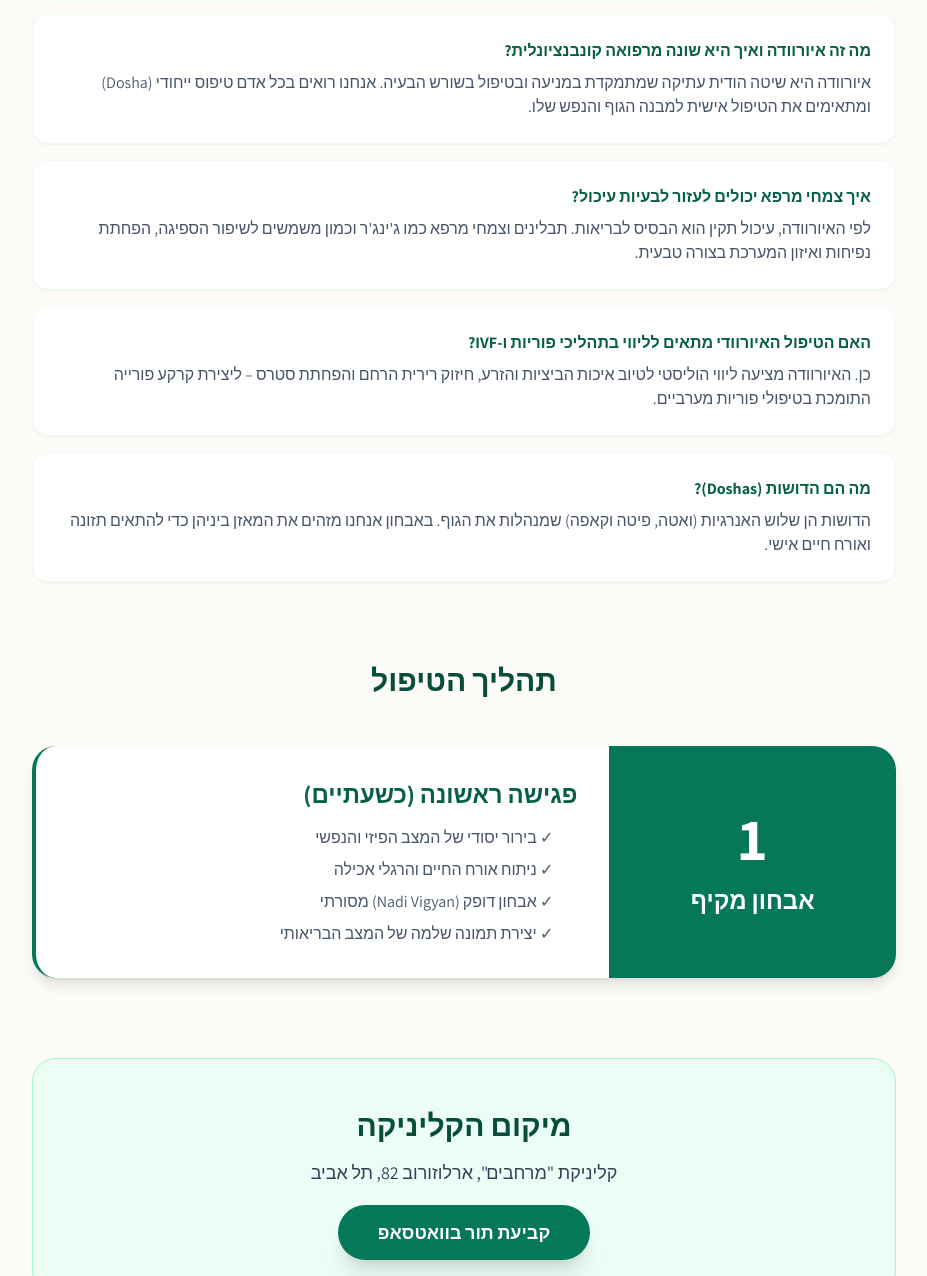
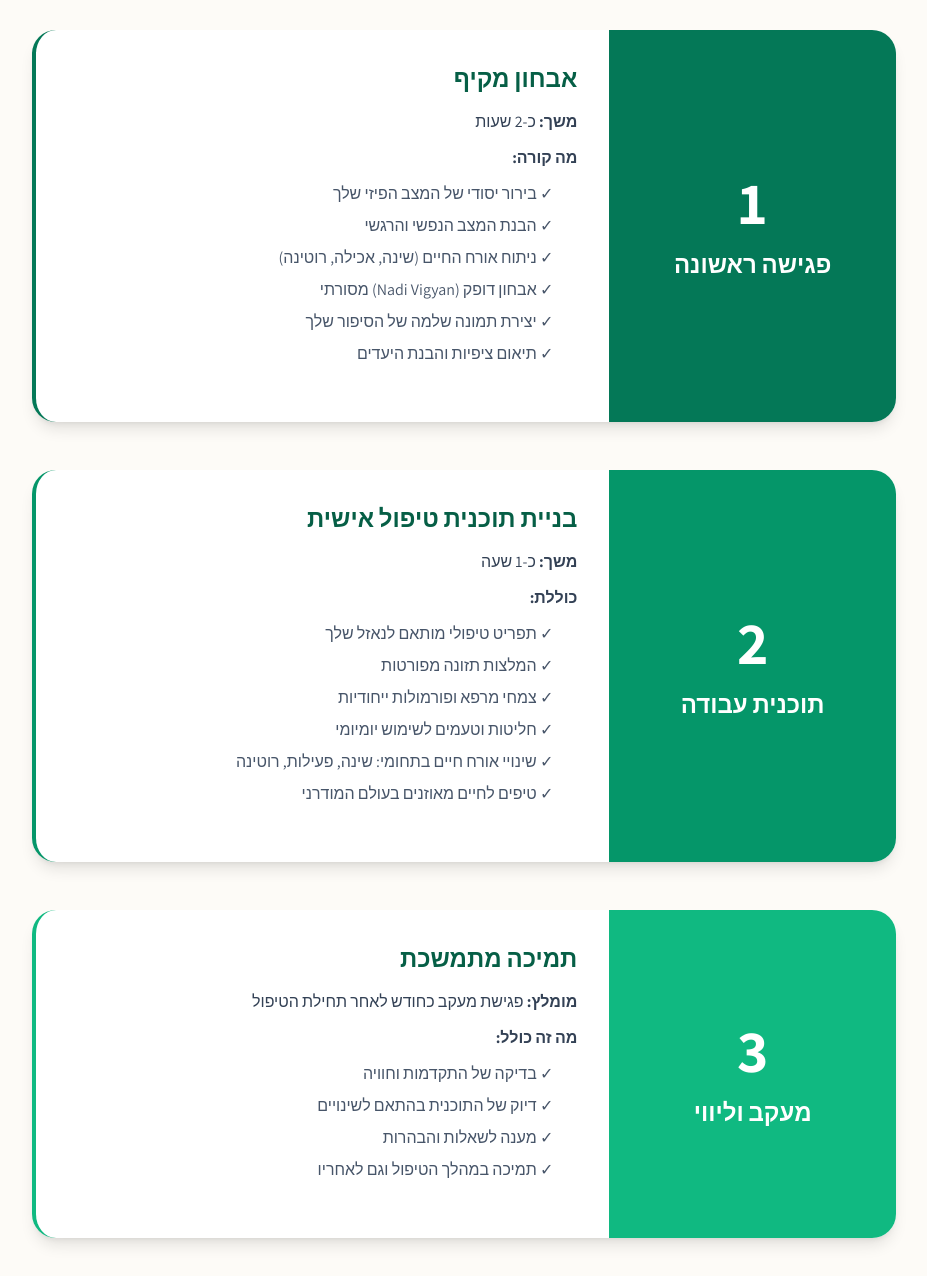
Before and after one commit to SarielGil/inbal-vedica-landing, a plain HTML site: page clinic.html in a window 1280 px wide. Shown: the part 457-1733 px from the top of the page, without its empty margins (176-1103 px from the left). Drawn offline with nearby package versions, Linux system fonts and the light colour scheme.

Commit message:
Restore original treatment process content and move FAQ section to the end for better flow

```diff
--- a/clinic.html
+++ b/clinic.html
@@ -103,11 +103,103 @@
    <h1 class="text-5xl font-bold text-emerald-900 mb-6">קליניקת VEDICA</h1>
    <p class="text-2xl text-emerald-700 mb-4">טיפול איורוודה מותאם אישית בתל אביב</p>
    <p class="text-lg text-slate-600 leading-relaxed">
-    הטיפול בקליניקת VEDICA מתמקד במציאת המאזן הייחודי שלך. אנחנו לא מטפלים רק בסימפטום, אלא בונים תהליך הוליסטי שמשלב תזונה, צמחי מרפא ואורח חיים בריא המותאם למבנה הגוף שלך.
+    כל אדם הוא ייחודי. הטיפול בקליניקת VEDICA מתחיל מהנאזל שלך - לא מסימפטום כללי. אנחנו בונים יחד תוכנית שתתאים בדיוק לך.
    </p>
   </div>
 
-  <!-- FAQ Section (New for SEO/AI) -->
+  <!-- Treatment Process (Restored and Corrected) -->
+  <div class="mb-20">
+   <h2 class="text-3xl font-bold text-emerald-900 mb-12 text-center">תהליך הטיפול</h2>
+
+   <div class="space-y-12">
+    <!-- Phase 1 -->
+    <div class="bg-white rounded-3xl overflow-hidden shadow-lg border-l-4 border-emerald-700">
+     <div class="grid md:grid-cols-3">
+      <div class="bg-emerald-700 text-white p-8 flex flex-col items-center justify-center">
+       <div class="text-6xl font-bold mb-4">1</div>
+       <h3 class="text-2xl font-bold text-center">פגישה ראשונה</h3>
+      </div>
+      <div class="md:col-span-2 p-8">
+       <h4 class="text-2xl font-bold text-emerald-800 mb-4">אבחון מקיף</h4>
+       <div class="space-y-3 mb-6">
+        <p class="text-slate-700">
+         <strong>משך:</strong> כ-2 שעות
+        </p>
+        <p class="text-slate-700">
+         <strong>מה קורה:</strong>
+        </p>
+        <ul class="space-y-2 text-slate-600 mr-6">
+         <li>✓ בירור יסודי של המצב הפיזי שלך</li>
+         <li>✓ הבנת המצב הנפשי והרגשי</li>
+         <li>✓ ניתוח אורח החיים (שינה, אכילה, רוטינה)</li>
+         <li>✓ אבחון דופק (Nadi Vigyan) מסורתי</li>
+         <li>✓ יצירת תמונה שלמה של הסיפור שלך</li>
+         <li>✓ תיאום ציפיות והבנת היעדים</li>
+        </ul>
+       </div>
+      </div>
+     </div>
+    </div>
+
+    <!-- Phase 2 -->
+    <div class="bg-white rounded-3xl overflow-hidden shadow-lg border-l-4 border-emerald-600">
+     <div class="grid md:grid-cols-3">
+      <div class="bg-emerald-600 text-white p-8 flex flex-col items-center justify-center">
+       <div class="text-6xl font-bold mb-4">2</div>
+       <h3 class="text-2xl font-bold text-center">תוכנית עבודה</h3>
+      </div>
+      <div class="md:col-span-2 p-8">
+       <h4 class="text-2xl font-bold text-emerald-800 mb-4">בניית תוכנית טיפול אישית</h4>
+       <div class="space-y-3 mb-6">
+        <p class="text-slate-700">
+         <strong>משך:</strong> כ-1 שעה
+        </p>
+        <p class="text-slate-700">
+         <strong>כוללת:</strong>
+        </p>
+        <ul class="space-y-2 text-slate-600 mr-6">
+         <li>✓ תפריט טיפולי מותאם לנאזל שלך</li>
+         <li>✓ המלצות תזונה מפורטות</li>
+         <li>✓ צמחי מרפא ופורמולות ייחודיות</li>
+         <li>✓ חליטות וטעמים לשימוש יומיומי</li>
+         <li>✓ שינויי אורח חיים בתחומי: שינה, פעילות, רוטינה</li>
+         <li>✓ טיפים לחיים מאוזנים בעולם המודרני</li>
+        </ul>
+       </div>
+      </div>
+     </div>
+    </div>
+
+    <!-- Phase 3 -->
+    <div class="bg-white rounded-3xl overflow-hidden shadow-lg border-l-4 border-emerald-500">
+     <div class="grid md:grid-cols-3">
+      <div class="bg-emerald-500 text-white p-8 flex flex-col items-center justify-center">
+       <div class="text-6xl font-bold mb-4">3</div>
+       <h3 class="text-2xl font-bold text-center">מעקב וליווי</h3>
+      </div>
+      <div class="md:col-span-2 p-8">
+       <h4 class="text-2xl font-bold text-emerald-800 mb-4">תמיכה מתמשכת</h4>
+       <div class="space-y-3 mb-6">
+        <p class="text-slate-700">
+         <strong>מומלץ:</strong> פגישת מעקב כחודש לאחר תחילת הטיפול
+        </p>
+        <p class="text-slate-700">
+         <strong>מה זה כולל:</strong>
+        </p>
+        <ul class="space-y-2 text-slate-600 mr-6">
+         <li>✓ בדיקה של התקדמות וחוויה</li>
+         <li>✓ דיוק של התוכנית בהתאם לשינויים</li>
+         <li>✓ מענה לשאלות והבהרות</li>
+         <li>✓ תמיכה במהלך הטיפול וגם לאחריו</li>
+        </ul>
+       </div>
+      </div>
+     </div>
+    </div>
+   </div>
+  </div>
+
+  <!-- FAQ Section (Moved to the end) -->
   <section class="mb-20">
     <h2 class="text-3xl font-bold text-emerald-900 mb-8">שאלות נפוצות על הטיפול</h2>
     <div class="space-y-4">
@@ -130,31 +222,6 @@
     </div>
   </section>
 
-  <!-- Treatment Process (Keep existing content) -->
-  <div class="mb-20">
-   <h2 class="text-3xl font-bold text-emerald-900 mb-12 text-center">תהליך הטיפול</h2>
-   <div class="space-y-12">
-    <div class="bg-white rounded-3xl overflow-hidden shadow-lg border-l-4 border-emerald-700">
-     <div class="grid md:grid-cols-3">
-      <div class="bg-emerald-700 text-white p-8 flex flex-col items-center justify-center">
-       <div class="text-6xl font-bold mb-4">1</div>
-       <h3 class="text-2xl font-bold text-center">אבחון מקיף</h3>
-      </div>
-      <div class="md:col-span-2 p-8">
-       <h4 class="text-2xl font-bold text-emerald-800 mb-4">פגישה ראשונה (כשעתיים)</h4>
-       <ul class="space-y-2 text-slate-600 mr-6">
-         <li>✓ בירור יסודי של המצב הפיזי והנפשי</li>
-         <li>✓ ניתוח אורח החיים והרגלי אכילה</li>
-         <li>✓ אבחון דופק (Nadi Vigyan) מסורתי</li>
-         <li>✓ יצירת תמונה שלמה של המצב הבריאותי</li>
-        </ul>
-      </div>
-     </div>
-    </div>
-    <!-- ... Rest of the phases ... -->
-   </div>
-  </div>
-
   <!-- Location & CTA -->
   <div class="bg-emerald-50 p-12 rounded-3xl border border-emerald-200 mb-20 text-center">
    <h3 class="text-3xl font-bold text-emerald-900 mb-4">מיקום הקליניקה</h3>
```
